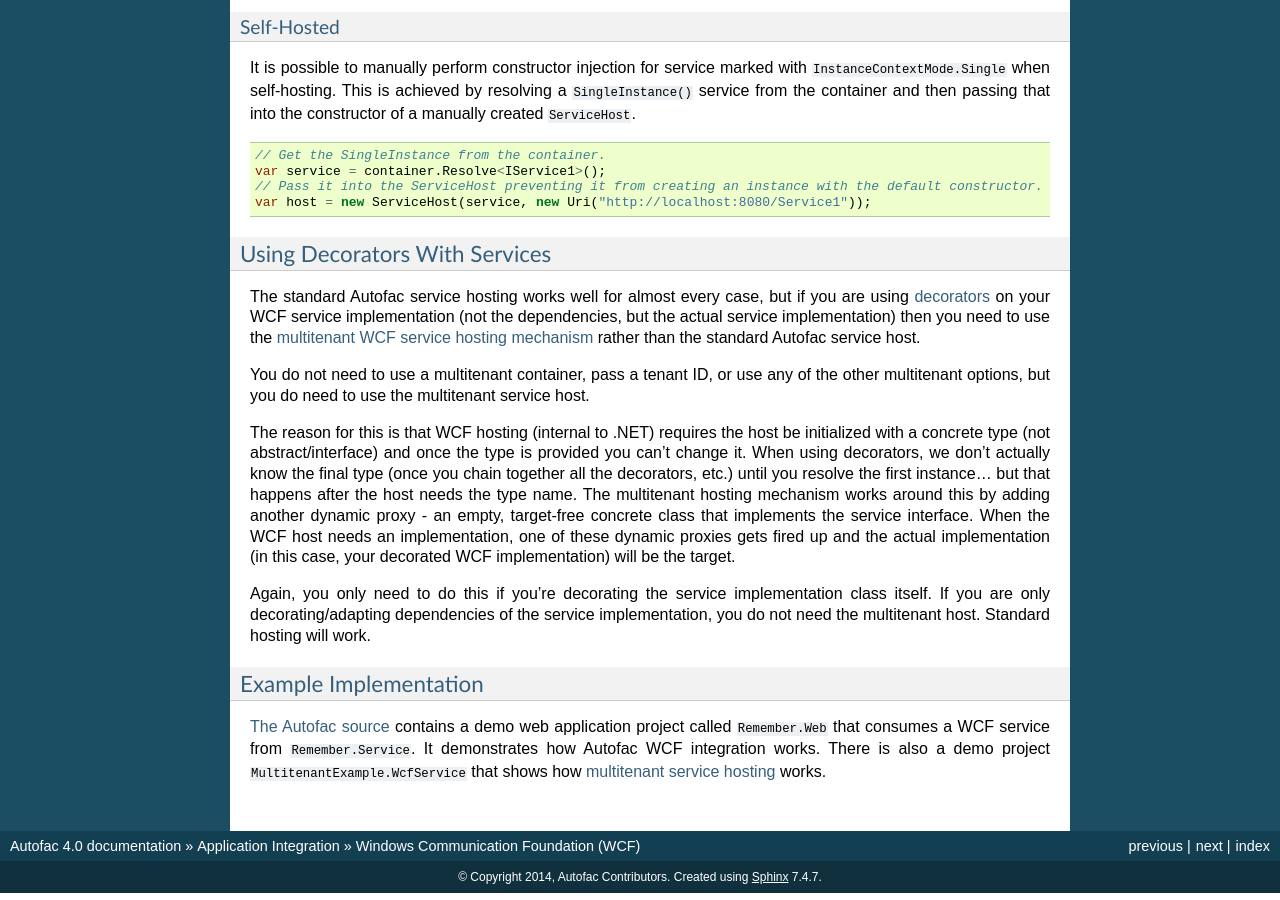
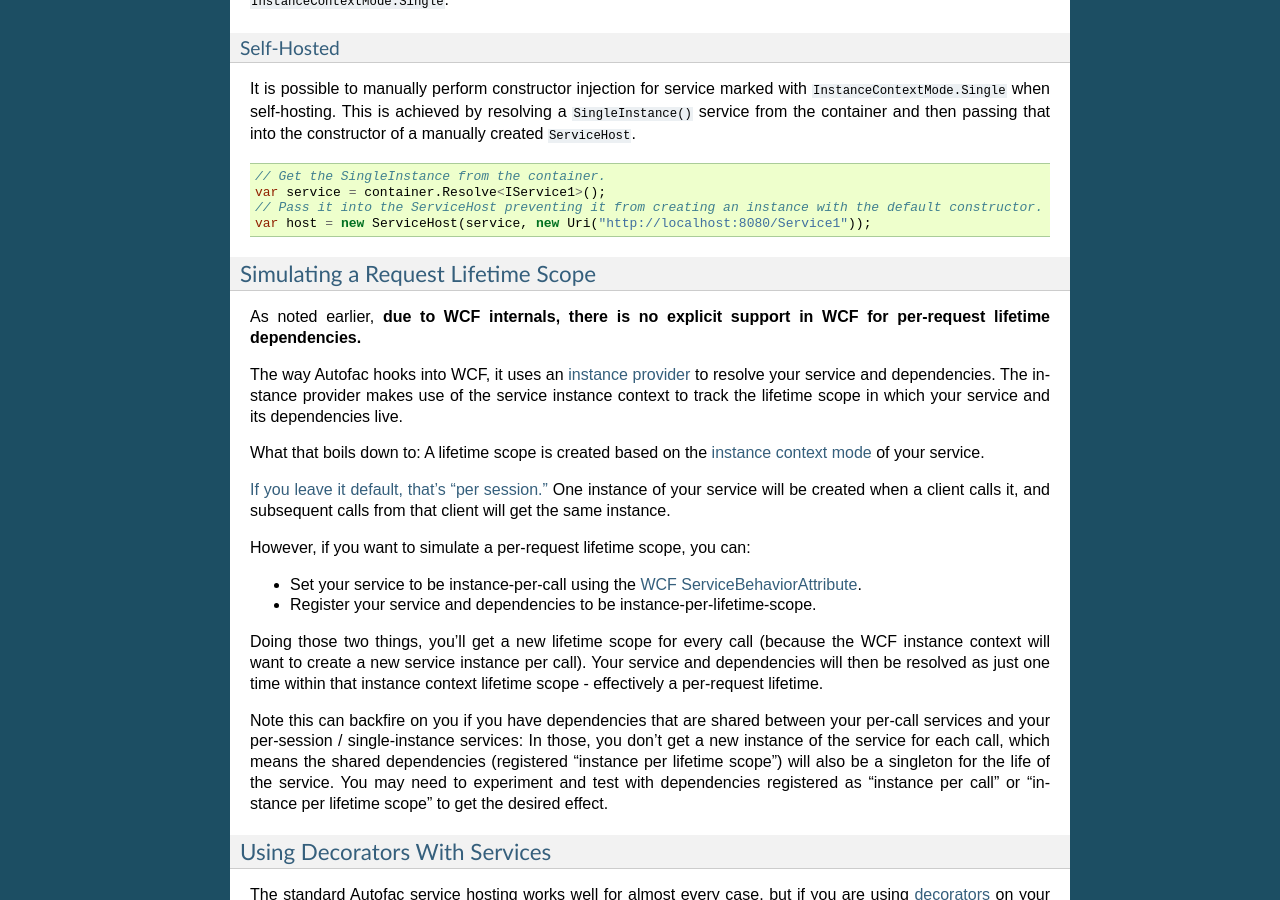
Before and after one commit to autofac/Documentation, a Sphinx documentation site: the page built from docs/integration/wcf.rst, in a window 1280 px wide and 900 px high, scrolled down 5935 px. Built offline with Sphinx 7.4.7, drawn with Linux system fonts in a browser that asks for light colours; some of the changed text lies outside the part shown.

Commit message:
WCF per-lifetime scope docs to address https://github.com/autofac/Autofac.Wcf/issues/7

```diff
--- a/docs/integration/wcf.rst
+++ b/docs/integration/wcf.rst
@@ -323,6 +323,26 @@ It is possible to manually perform constructor injection for service marked with
     // Pass it into the ServiceHost preventing it from creating an instance with the default constructor.
     var host = new ServiceHost(service, new Uri("http://localhost:8080/Service1"));
 
+Simulating a Request Lifetime Scope
+-----------------------------------
+
+As noted earlier, **due to WCF internals, there is no explicit support in WCF for per-request lifetime dependencies.**
+
+The way Autofac hooks into WCF, it uses an `instance provider <https://msdn.microsoft.com/en-us/library/system.servicemodel.dispatcher.iinstanceprovider(v=vs.110).aspx>`_ to resolve your service and dependencies. The instance provider makes use of the service instance context to track the lifetime scope in which your service and its dependencies live.
+
+What that boils down to: A lifetime scope is created based on the `instance context mode <https://msdn.microsoft.com/en-us/library/system.servicemodel.servicebehaviorattribute.instancecontextmode(v=vs.110).aspx>`_ of your service.
+
+`If you leave it default, that's "per session." <https://msdn.microsoft.com/en-us/library/system.servicemodel.servicebehaviorattribute.instancecontextmode(v=vs.110).aspx>`_ One instance of your service will be created when a client calls it, and subsequent calls from that client will get the same instance.
+
+However, if you want to simulate a per-request lifetime scope, you can:
+
+- Set your service to be instance-per-call using the `WCF ServiceBehaviorAttribute <https://msdn.microsoft.com/en-us/library/system.servicemodel.servicebehaviorattribute.instancecontextmode(v=vs.110).aspx>`_.
+- Register your service and dependencies to be instance-per-lifetime-scope.
+
+Doing those two things, you'll get a new lifetime scope for every call (because the WCF instance context will want to create a new service instance per call). Your service and dependencies will then be resolved as just one time within that instance context lifetime scope - effectively a per-request lifetime.
+
+Note this can backfire on you if you have dependencies that are shared between your per-call services and your per-session / single-instance services: In those, you don't get a new instance of the service for each call, which means the shared dependencies (registered "instance per lifetime scope") will also be a singleton for the life of the service. You may need to experiment and test with dependencies registered as "instance per call" or "instance per lifetime scope" to get the desired effect.
+
 Using Decorators With Services
 ------------------------------
 
```
